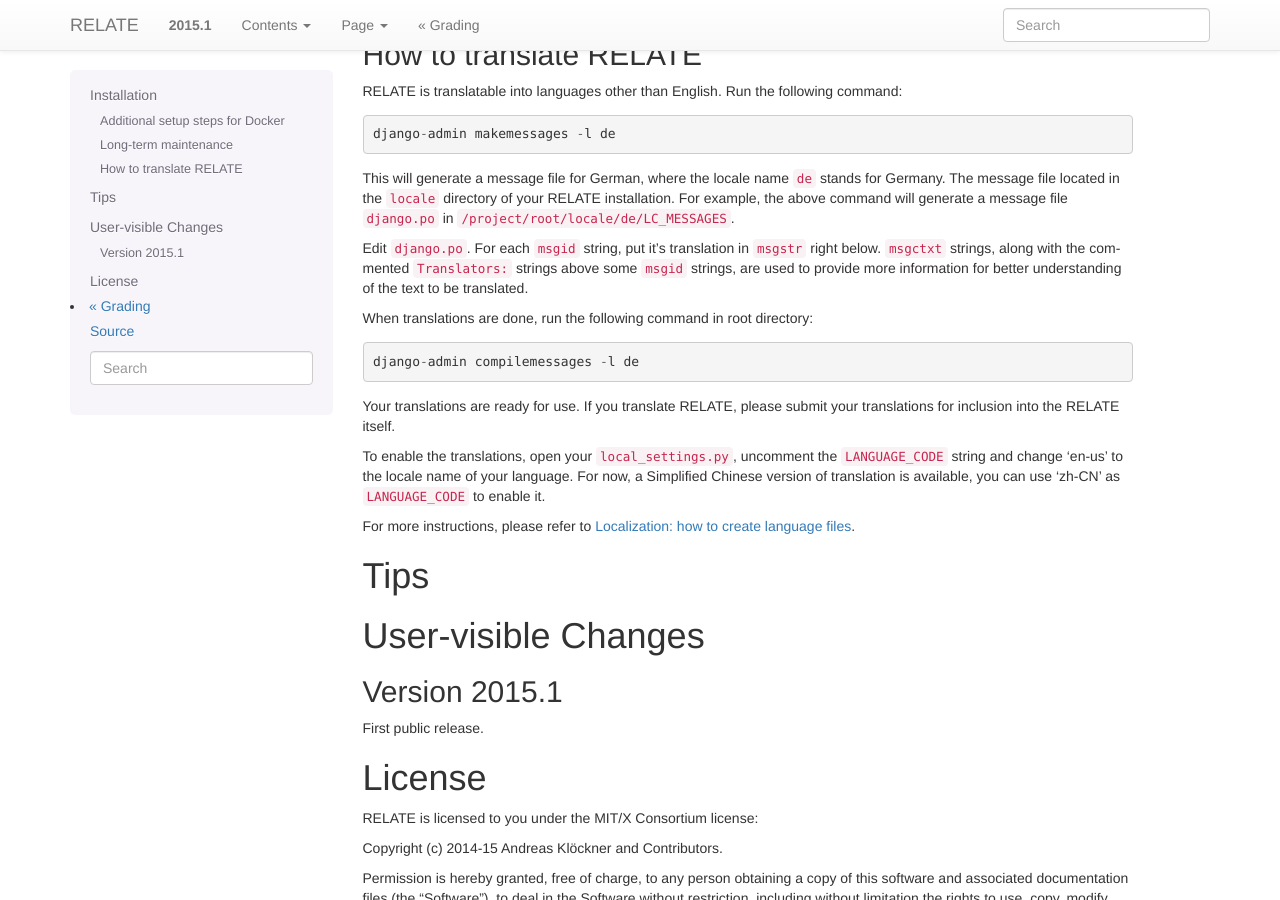
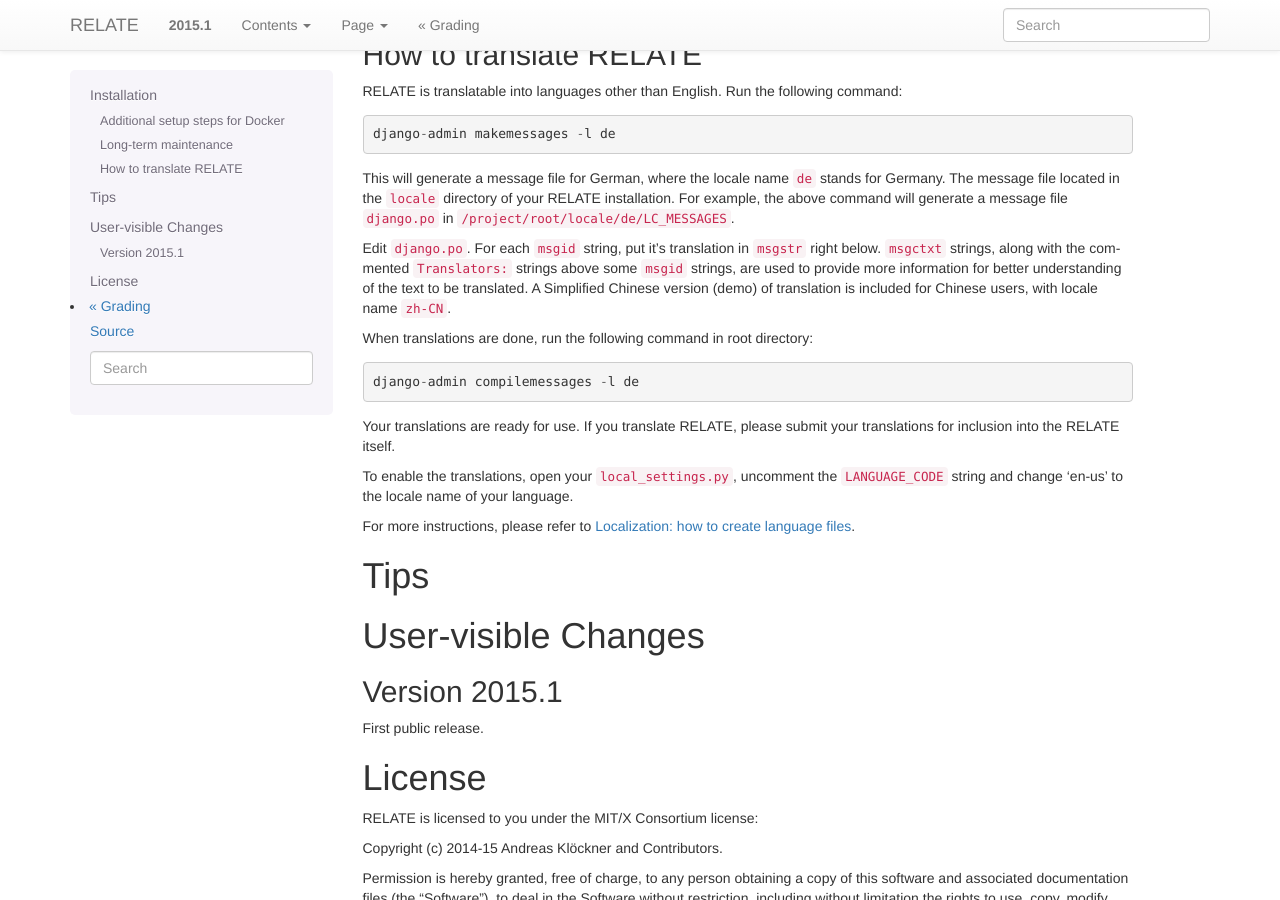
Before and after one commit to inducer/relate, a Sphinx documentation site: the page built from doc/misc.rst, in a window 1280 px wide and 900 px high, scrolled down 1429 px. Built offline with Sphinx 7.4.7, drawn with Linux system fonts in a browser that asks for light colours.

```diff
--- a/doc/misc.rst
+++ b/doc/misc.rst
@@ -97,6 +97,9 @@
 ``msgstr`` right below. ``msgctxt`` strings, along with the commented
 ``Translators:`` strings above some ``msgid`` strings, are used to provide
 more information for better understanding of the text to be translated.
+A Simplified Chinese version (demo) of translation is included for Chinese
+users, with locale name ``zh-CN``.
+
 
 When translations are done, run the following command in root directory::
 
@@ -107,8 +110,7 @@
 
 To enable the translations, open your ``local_settings.py``, uncomment the
 ``LANGUAGE_CODE`` string and change 'en-us' to the locale name of your
-language. For now, a Simplified Chinese version of translation is available,
-you can use 'zh-CN' as ``LANGUAGE_CODE`` to enable it.
+language.
 
 For more instructions, please refer to `Localization: how to create
 language files <https://docs.djangoproject.com/en/dev/topics/i18n/translation/#localization-how-to-create-language-files>`_.
```
Also changed, not shown: 1 other file.
